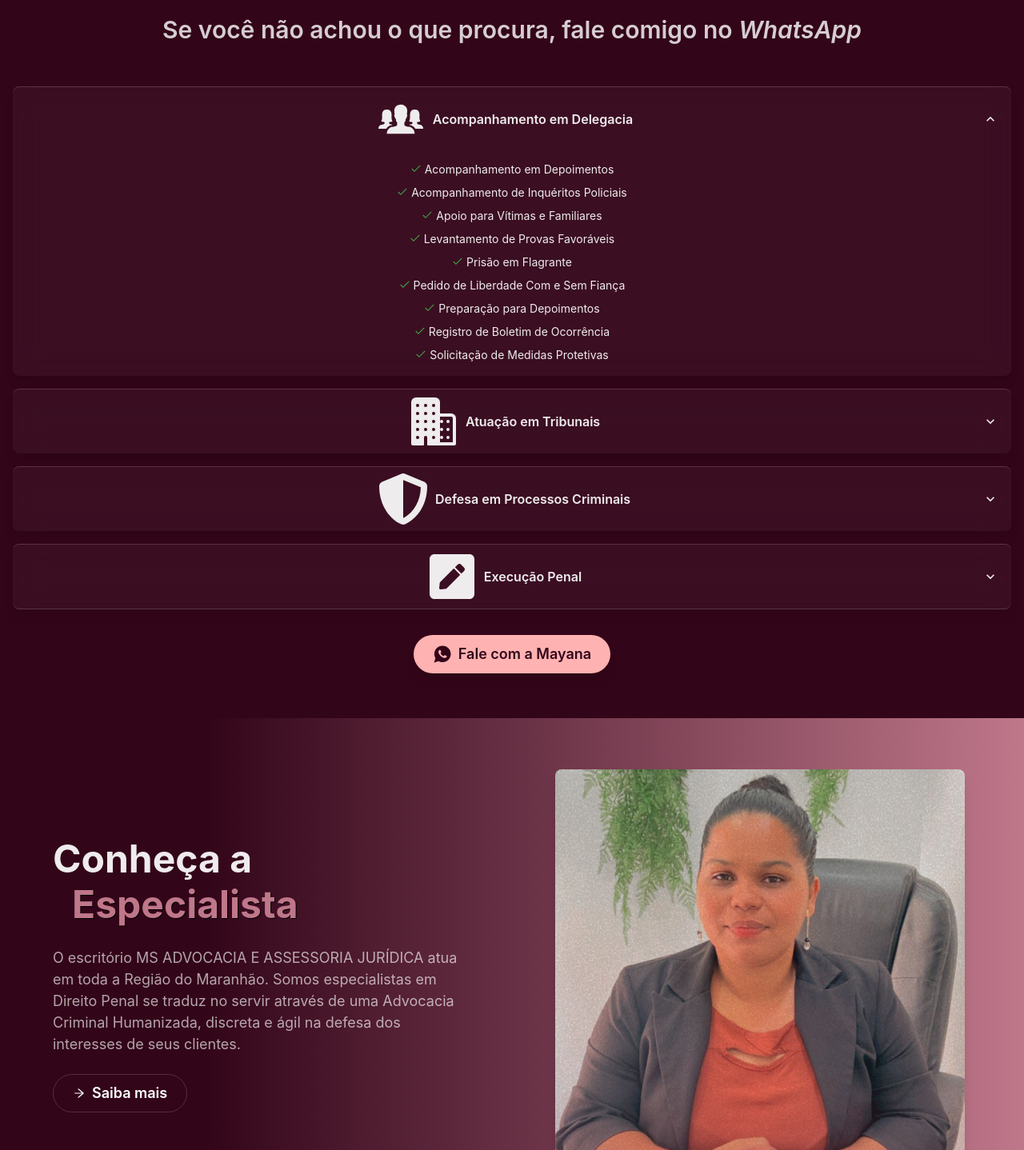
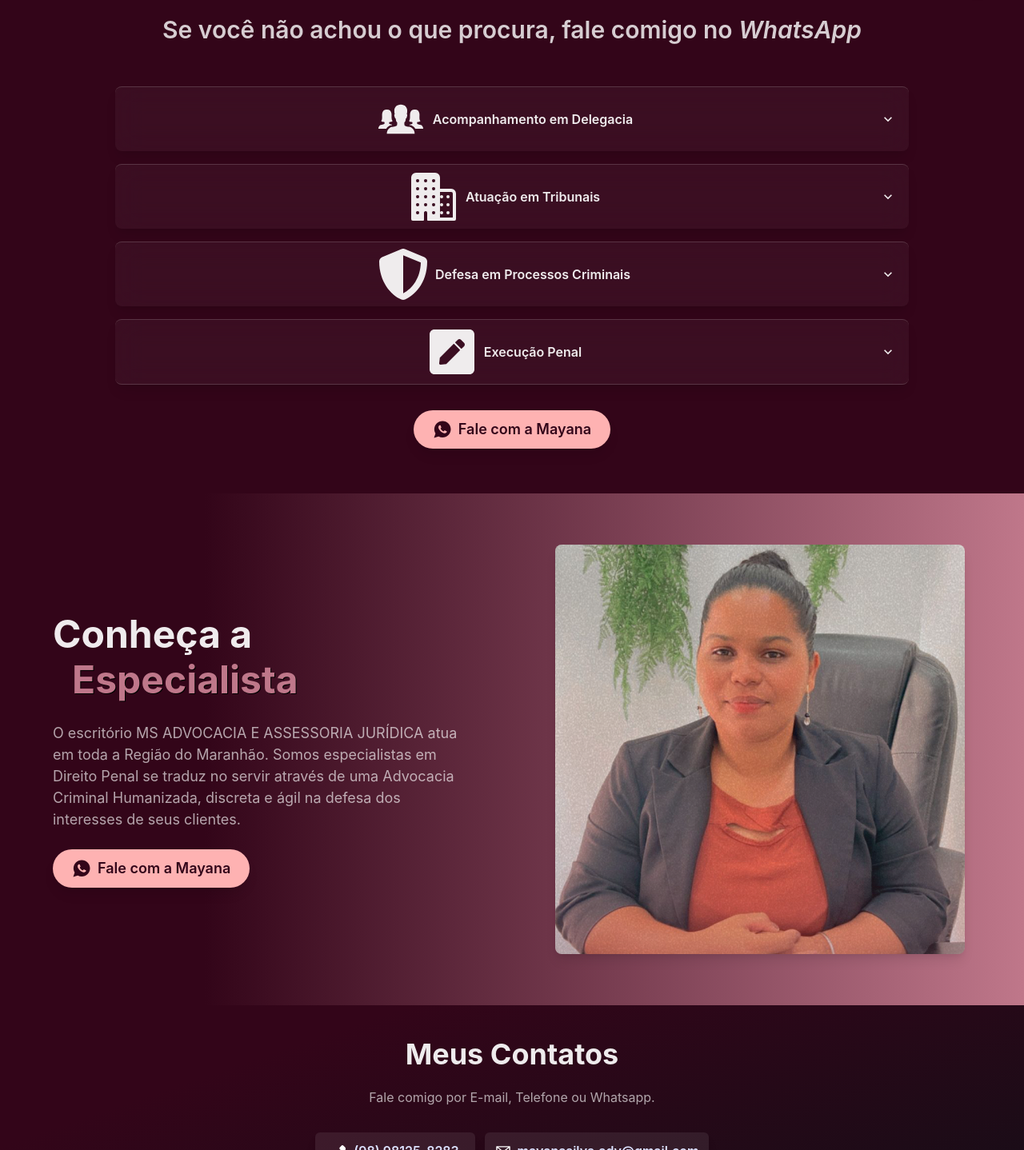
Before and after one commit to maxinelobato/mayanasilva, a Next.js app: page / in a window 1280 px wide. Shown: the part 772-2210 px from the top of the page at 80% size. Built offline with nearby package versions, Linux system fonts and the light colour scheme.

Commit message:
changes_all

```diff
--- a/src/components/About.tsx
+++ b/src/components/About.tsx
@@ -1,27 +1,7 @@
-import {
-  Box,
-  Button,
-  Container,
-  Flex,
-  Heading,
-  Image,
-  Link,
-  Modal,
-  ModalBody,
-  ModalCloseButton,
-  ModalContent,
-  ModalFooter,
-  ModalHeader,
-  ModalOverlay,
-  Stack,
-  Text,
-  useDisclosure,
-} from '@chakra-ui/react';
-import { AiOutlineArrowRight } from 'react-icons/ai';
+import { Box, Container, Flex, Heading, Image, Stack, Text } from '@chakra-ui/react';
+import { ButtonCta } from './ButtonCta';
 
 export function About() {
-  const { isOpen, onOpen, onClose } = useDisclosure();
-
   return (
     <Box bgGradient="linear(to-r, #330519 10%, #330519 20%, #BF778A)">
       <Container maxW={'7xl'}>
@@ -43,59 +23,7 @@ export function About() {
                 dos interesses de seus clientes.
               </Text>
               <Stack direction={{ base: 'column', md: 'row' }} spacing={4}>
-                <Button
-                  size="lg"
-                  variant="outline"
-                  rounded={'full'}
-                  color={'white'}
-                  _hover={{
-                    bg: 'blackAlpha.300',
-                  }}
-                  leftIcon={<AiOutlineArrowRight size={16} />}
-                  onClick={onOpen}
-                >
-                  Saiba mais
-                </Button>
-                <Modal blockScrollOnMount={false} isOpen={isOpen} onClose={onClose}>
-                  <ModalOverlay />
-                  <ModalContent
-                    backdropFilter="auto"
-                    backdropBlur="1rem"
-                    bgColor="whiteAlpha.50"
-                    shadow="xl"
-                    border="1px solid"
-                    borderColor="whiteAlpha.200"
-                    rounded="lg"
-                  >
-                    <ModalHeader>Modal Title</ModalHeader>
-                    <ModalCloseButton />
-                    <ModalBody>
-                      <Text fontWeight="bold" mb="1rem">
-                        You can scroll the content behind the modal
-                      </Text>
-                    </ModalBody>
-                    <ModalFooter>
-                      <Button
-                        rounded="full"
-                        colorScheme="pink"
-                        variant="outline"
-                        mr={3}
-                        onClick={onClose}
-                      >
-                        Fechar
-                      </Button>
-                      <Button variant="solid" rounded="full" colorScheme="pink">
-                        <Link
-                          style={{ textDecoration: 'none' }}
-                          href="https://api.whatsapp.com/send?phone=5598981258283&text=Ol%C3%A1%2C%20Dr%C2%AA.%20Mayana!%20Vim%20pelo%20site.%20Podemos%20conversar%3F%20"
-                          isExternal
-                        >
-                          Fale com a Mayana
-                        </Link>
-                      </Button>
-                    </ModalFooter>
-                  </ModalContent>
-                </Modal>
+                <ButtonCta />
               </Stack>
             </Stack>
           </Flex>
@@ -103,8 +31,8 @@ export function About() {
             <Image
               rounded="lg"
               shadow="lg"
-              alt={'Login Image'}
-              objectFit={'cover'}
+              alt="Perfil"
+              objectFit="cover"
               boxSize="lg"
               src={'/img/may.webp'}
             />
--- a/src/components/Accordion.ts
+++ b/src/components/Accordion.ts
@@ -10,7 +10,7 @@ const baseStyle = definePartsStyle({
   container: defineStyle({
     boxShadow: 'lg',
     _focus: {
-      boxShadow: 'outline',
+      boxShadow: 'lg',
       rounded: 'lg',
     },
   }),
--- a/src/components/ScrollCtaWhatsapp.tsx
+++ b/src/components/ScrollCtaWhatsapp.tsx
@@ -22,7 +22,6 @@ export function ScrollCtaWhatsapp() {
         borderColor="whiteAlpha.200"
         label="Atendimento 24h"
         placement="top-start"
-        isOpen
       >
         <Link
           style={{ textDecoration: 'none' }}
--- a/src/components/Specialty.tsx
+++ b/src/components/Specialty.tsx
@@ -57,9 +57,11 @@ export function Specialty() {
           >
             Se você não achou o que procura, fale comigo no <i>WhatsApp</i>
           </Text>
+
           <SimpleGrid columns={{ base: 1, md: 1 }} spacing={{ base: 1, lg: 6 }}>
+            <Container maxW={'5xl'}>
               <Box position="relative">
-              <Accordion reduceMotion={true} defaultIndex={[0]} allowMultiple>
+                <Accordion allowToggle reduceMotion={true}>
                   <AccordionItem mt={4}>
                     <h2>
                       <AccordionButton>
@@ -80,7 +82,8 @@ export function Specialty() {
                           <Icon as={FcCheckmark} /> Acompanhamento em Depoimentos
                         </Text>
                         <Text pt="2" fontSize="sm">
-                        <Icon as={FcCheckmark} /> Acompanhamento de Inquéritos Policiais
+                          <Icon as={FcCheckmark} /> Acompanhamento de Inquéritos
+                          Policiais
                         </Text>
                         <Text pt="2" fontSize="sm">
                           <Icon as={FcCheckmark} /> Apoio para Vítimas e Familiares
@@ -224,6 +227,7 @@ export function Specialty() {
                   </AccordionItem>
                 </Accordion>
               </Box>
+            </Container>
           </SimpleGrid>
           <ButtonCta />
         </Stack>
```
Also changed, not shown: src/components/LogoCopa.tsx (deleted, +0 -9 lines). Lines whose indentation alone changed are shown as unchanged.
